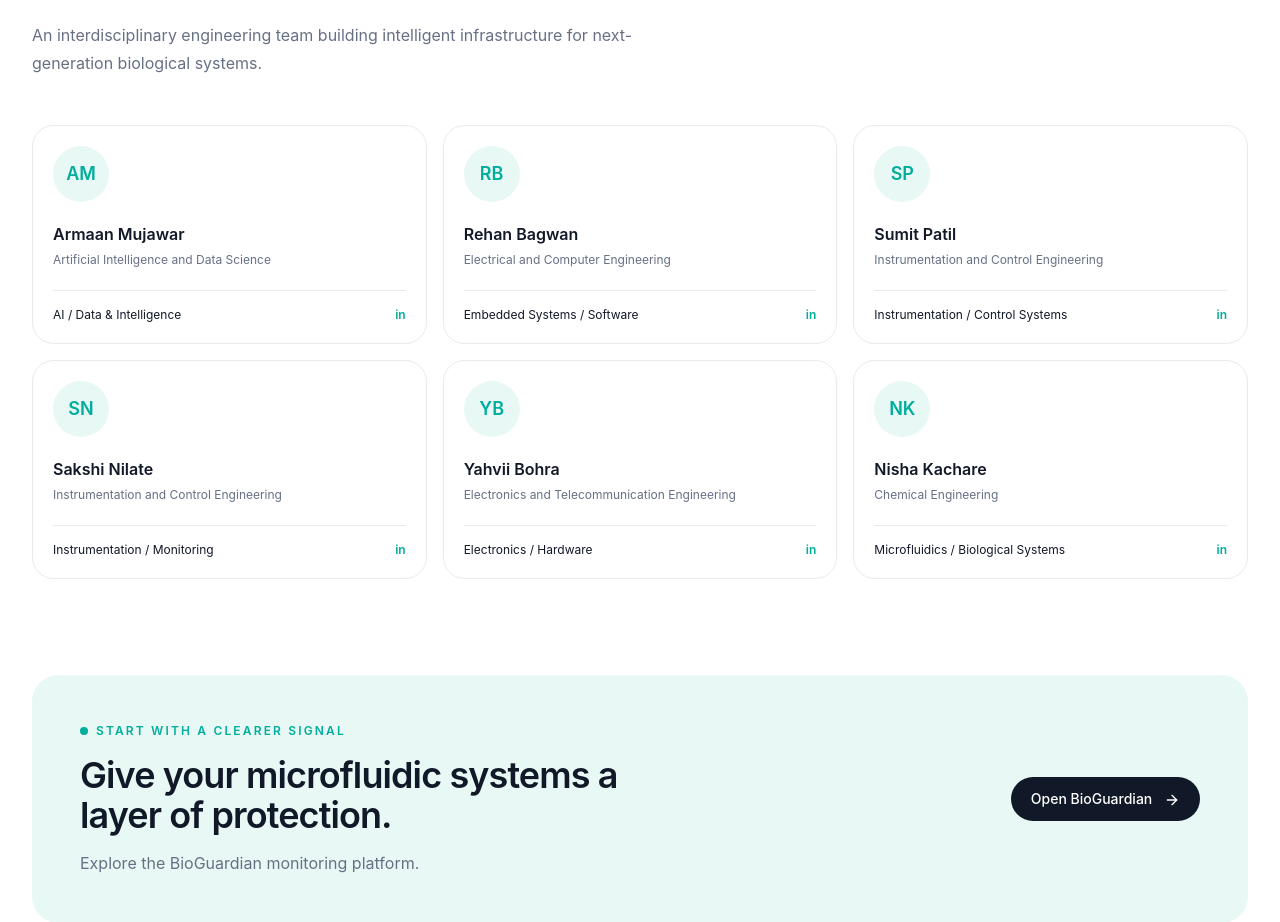
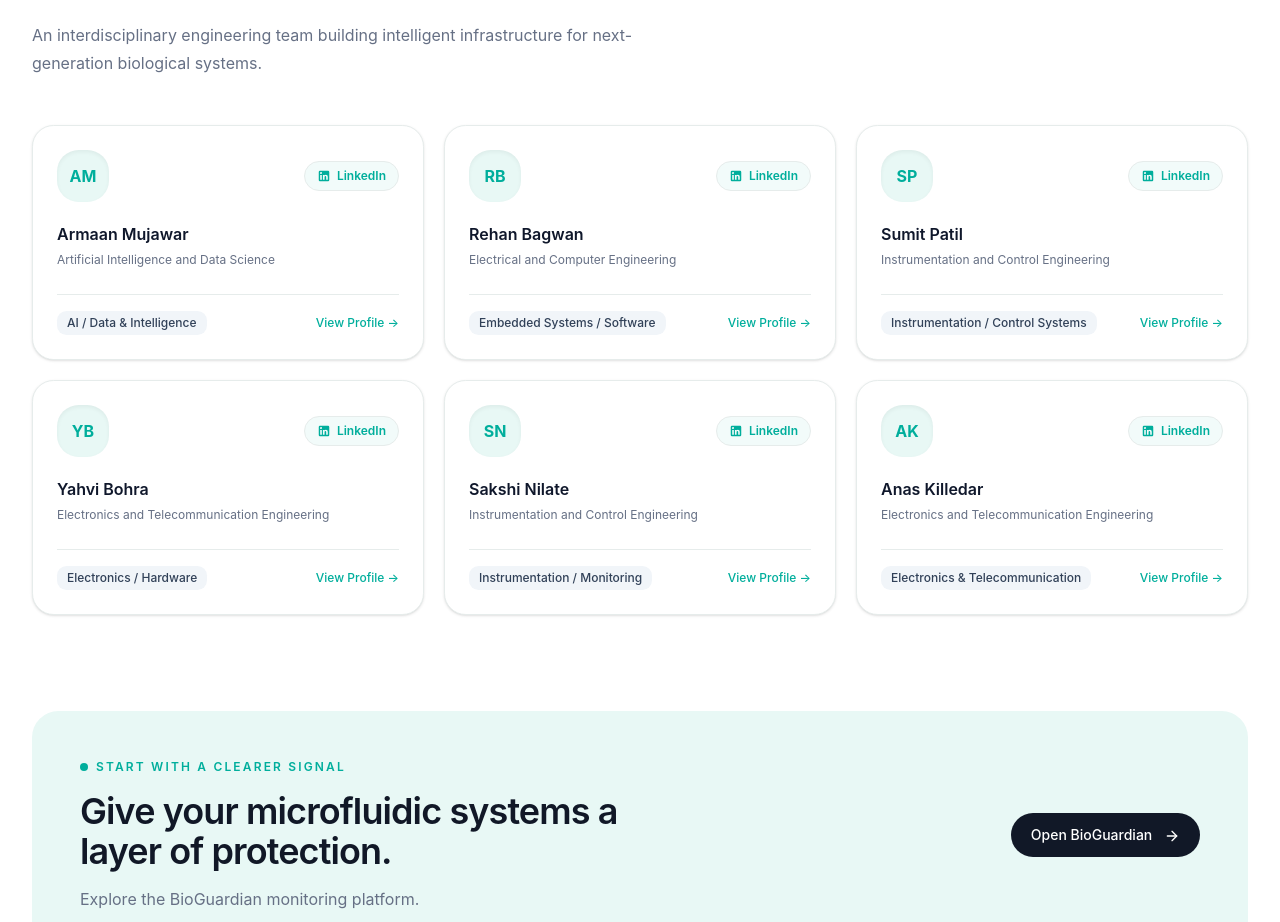
Before and after one commit to Armaan245/BioGuardian, a Next.js app in the folder frontend-web/: page / in a window 1280 px wide. Shown: the part 4214-5136 px from the top of the page. Built offline with nearby package versions, Linux system fonts and the light colour scheme.

Commit message:
feat(landing): replace Kachare with Anas Killedar and connect all team member LinkedIn profile links

```diff
--- a/frontend-web/components/bioguardian.tsx
+++ b/frontend-web/components/bioguardian.tsx
@@ -5,13 +5,50 @@ import { useState } from 'react'
 import { Activity, AlertOctagon, ArrowRight, Bell, Check, ChevronRight, CircleDot, FlaskConical, Gauge, Menu, Microscope, Radio, RotateCcw, ShieldCheck, SlidersHorizontal, Sparkles, Waves, Wifi, X, Zap } from 'lucide-react'
 import { useTelemetry } from '@/lib/telemetry/TelemetryContext'
 
-export const team = [
-  ['Armaan Mujawar', 'Artificial Intelligence and Data Science', 'AI / Data & Intelligence'],
-  ['Rehan Bagwan', 'Electrical and Computer Engineering', 'Embedded Systems / Software'],
-  ['Sumit Patil', 'Instrumentation and Control Engineering', 'Instrumentation / Control Systems'],
-  ['Sakshi Nilate', 'Instrumentation and Control Engineering', 'Instrumentation / Monitoring'],
-  ['Yahvii Bohra', 'Electronics and Telecommunication Engineering', 'Electronics / Hardware'],
-  ['Nisha Kachare', 'Chemical Engineering', 'Microfluidics / Biological Systems'],
+export interface TeamMember {
+  name: string
+  dept: string
+  role: string
+  linkedin: string
+}
+
+export const team: TeamMember[] = [
+  {
+    name: 'Armaan Mujawar',
+    dept: 'Artificial Intelligence and Data Science',
+    role: 'AI / Data & Intelligence',
+    linkedin: 'https://www.linkedin.com/in/araman-mujawar-8a33362b9/',
+  },
+  {
+    name: 'Rehan Bagwan',
+    dept: 'Electrical and Computer Engineering',
+    role: 'Embedded Systems / Software',
+    linkedin: 'https://www.linkedin.com/in/rehan-bagwan-ece28',
+  },
+  {
+    name: 'Sumit Patil',
+    dept: 'Instrumentation and Control Engineering',
+    role: 'Instrumentation / Control Systems',
+    linkedin: 'https://www.linkedin.com/in/sumit-patil-29721b2b3?utm_source=share_via&utm_content=profile&utm_medium=member_android',
+  },
+  {
+    name: 'Yahvi Bohra',
+    dept: 'Electronics and Telecommunication Engineering',
+    role: 'Electronics / Hardware',
+    linkedin: 'https://www.linkedin.com/in/yahvi-b-03b523325?utm_source=share_via&utm_content=profile&utm_medium=member_android',
+  },
+  {
+    name: 'Sakshi Nilate',
+    dept: 'Instrumentation and Control Engineering',
+    role: 'Instrumentation / Monitoring',
+    linkedin: 'https://www.linkedin.com/in/sakshi-nilate-072335390',
+  },
+  {
+    name: 'Anas Killedar',
+    dept: 'Electronics and Telecommunication Engineering',
+    role: 'Electronics & Telecommunication',
+    linkedin: 'https://www.linkedin.com/in/anas-killedar-4a82b6431?utm_source=share_via&utm_content=profile&utm_medium=member_android',
+  },
 ]
 
 export function Brand({ light = false }: { light?: boolean }) {
@@ -40,7 +77,57 @@ export function Twin({ dashboard = false }: { dashboard?: boolean }) { return <d
 
 export function DashboardPreview() { return <div className="rounded-3xl border border-border bg-white p-3 shadow-xl shadow-slate-200/60"><div className="flex items-center justify-between border-b border-border px-3 pb-3 text-xs"><span className="font-semibold">BioGuardian / Overview</span><span className="flex items-center gap-2 text-teal"><span className="size-2 rounded-full bg-teal" />Operational</span></div><div className="grid gap-3 p-2 sm:grid-cols-4"><Metric label="System health" value="98.4%" detail="+0.6% today" /><Metric label="Flow" value="96.8%" detail="Within range" /><Metric label="Pressure" value="98.1%" detail="Stable" /><Metric label="Active faults" value="1" detail="Being investigated" alert /></div><div className="grid gap-3 p-2 lg:grid-cols-[1.4fr_1fr]"><FlowVisual compact /><div className="rounded-2xl border border-border p-4"><div className="mb-4 text-sm font-semibold">Recent events</div>{['Bubble detected · Channel A2','Fault classified · Air bubble','Recovery verified · Channel A2'].map((x,i)=><div key={x} className="flex gap-3 border-t border-border py-3 text-xs"><span className="font-mono text-muted-foreground">09:{42-i*4}:2{i}</span><span>{x}</span></div>)}</div></div></div> }
 
-export function TeamGrid() { return <div className="grid gap-4 sm:grid-cols-2 lg:grid-cols-3">{team.map(([name,dept,role], i)=><div key={name} className="group rounded-2xl border border-border bg-white p-5 transition hover:-translate-y-1 hover:border-teal/50"><div className="mb-5 grid size-14 place-items-center rounded-full bg-teal-light text-lg font-semibold text-teal">{name.split(' ').map(x=>x[0]).join('')}</div><h3 className="font-semibold">{name}</h3><p className="mt-1 text-xs leading-5 text-muted-foreground">{dept}</p><div className="mt-5 flex items-center justify-between border-t border-border pt-4 text-xs"><span>{role}</span><a href="#team" aria-label={`LinkedIn placeholder for ${name}`} className="text-teal hover:text-ink"><span className="text-xs font-semibold">in</span></a></div></div>)}</div> }
+export function TeamGrid() {
+  return (
+    <div className="grid gap-5 sm:grid-cols-2 lg:grid-cols-3">
+      {team.map((member) => (
+        <div
+          key={member.name}
+          className="group relative flex flex-col justify-between rounded-2xl border border-border bg-white p-6 shadow-sm transition hover:-translate-y-1 hover:border-teal/50 hover:shadow-md"
+        >
+          <div>
+            <div className="mb-5 flex items-center justify-between">
+              <div className="grid size-13 place-items-center rounded-2xl bg-teal-light text-base font-bold text-teal shadow-inner">
+                {member.name.split(' ').map((x) => x[0]).join('')}
+              </div>
+              <a
+                href={member.linkedin}
+                target="_blank"
+                rel="noopener noreferrer"
+                aria-label={`LinkedIn profile of ${member.name}`}
+                className="flex items-center gap-1.5 rounded-full border border-teal/30 bg-teal/5 px-3 py-1.5 text-xs font-semibold text-teal transition hover:bg-teal hover:text-white"
+              >
+                <svg className="size-3.5 fill-current" viewBox="0 0 24 24" aria-hidden="true">
+                  <path d="M19 3a2 2 0 0 1 2 2v14a2 2 0 0 1-2 2H5a2 2 0 0 1-2-2V5a2 2 0 0 1 2-2h14m-.5 15.5v-5.3a3.26 3.26 0 0 0-3.26-3.26c-.85 0-1.84.52-2.28 1.3v-1.11h-2.79v8.37h2.79v-4.93c0-.77.62-1.4 1.39-1.4a1.4 1.4 0 0 1 1.4 1.4v4.93h2.75M6.88 8.56a1.68 1.68 0 0 0 1.68-1.68c0-.93-.75-1.69-1.68-1.69a1.69 1.69 0 0 0-1.69 1.69c0 .93.76 1.68 1.69 1.68m1.39 9.94v-8.37H5.5v8.37h2.77z" />
+                </svg>
+                <span>LinkedIn</span>
+              </a>
+            </div>
+            <h3 className="text-base font-semibold text-slate-900 group-hover:text-teal transition-colors">
+              {member.name}
+            </h3>
+            <p className="mt-1 text-xs leading-5 text-muted-foreground">
+              {member.dept}
+            </p>
+          </div>
+          <div className="mt-6 flex items-center justify-between border-t border-border pt-4 text-xs">
+            <span className="inline-flex items-center rounded-md bg-slate-100 px-2.5 py-1 font-medium text-slate-700">
+              {member.role}
+            </span>
+            <a
+              href={member.linkedin}
+              target="_blank"
+              rel="noopener noreferrer"
+              className="font-medium text-teal hover:underline inline-flex items-center gap-1"
+            >
+              View Profile &rarr;
+            </a>
+          </div>
+        </div>
+      ))}
+    </div>
+  )
+}
 
 export function DashboardShell() {
   const [active, setActive] = useState('Overview');
```
